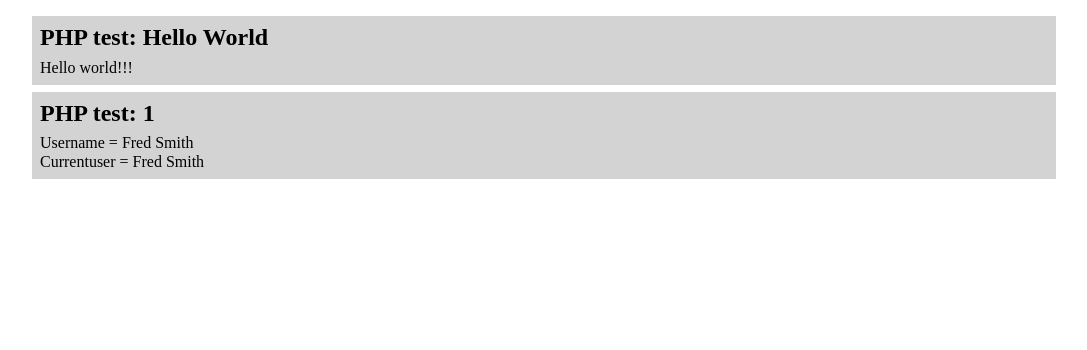
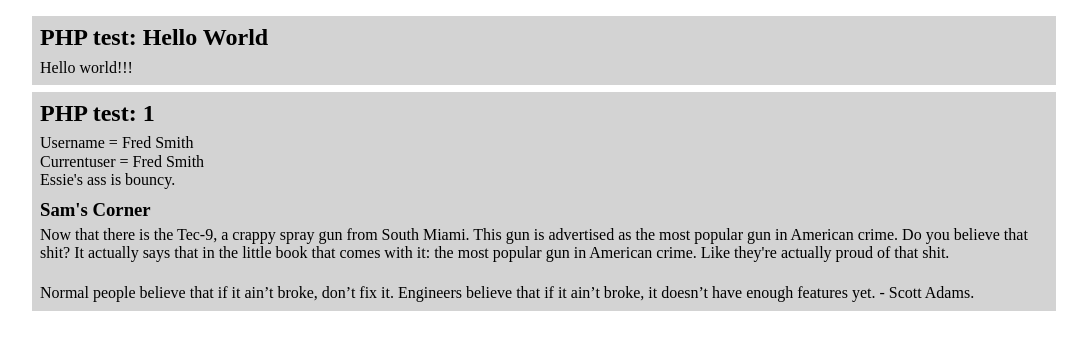
Before and after one commit to BabyLizzy-FunTime-Lab/PHP-MySQL-Start, a PHP site: page / in a window 1280 px wide. Shown: the part 96-446 px from the top of the page, without its empty margins (96-1183 px from the left). Run offline with PHP 8.4, Linux system fonts and the light colour scheme; some web fonts are replaced.

Commit message:
trying out code from the book

```diff
--- a/PHP/test1.php
+++ b/PHP/test1.php
@@ -4,4 +4,37 @@
 	echo "<br>";
 	$current_user = $username;
 	echo "Currentuser = " . $current_user;
+	echo "<br>";
+	$writestuf = "Essie's ass is bouncy.";
+	echo $writestuf;
+	echo "<h3>Sam's Corner</h3> <p>Now that there is the Tec-9, a crappy spray gun from South Miami. This gun is advertised as the most popular gun in American crime. Do you believe that shit? It actually says that in the little book that comes with it: the most popular gun in American crime. Like they're actually proud of that shit.  </p>";
+
+	echo "<br>";
+
+// 	$author = "Bill Gates";
+// 	$text = "Measuring programming progress by lines of code is like
+// 	Measuring aircraft building progress by weight.
+// 	- $author.";
+// 	echo $text;
+
+// 	echo "<br>";
+
+// 	$writer = "Brian W. Kernighan";
+//   	echo <<<_END
+// 	Debugging is twice as hard as writing the code in the first place.
+// 	Therefore, if you write the code as cleverly as possible, you are,
+// 	by definition, not smart enough to debug it.
+
+// 	- $writer.
+// _END;
+	$author = "Scott Adams";
+
+	$out = <<<_END
+	Normal people believe that if it ain’t broke, don’t fix it.
+	Engineers believe that if it ain’t broke, it doesn’t have enough
+	features yet.
+
+	- $author.
+_END;
+	echo $out;
 ?>
--- a/Style/main.css
+++ b/Style/main.css
@@ -31,3 +31,9 @@ body {
 .PHP-test h2 {
 	margin: 0 0 .3em 0;
 }
+.PHP-test h3 {
+	margin: .5em 0 .3em 0;
+}
+.PHP-test p {
+	margin: 0 0 .2em 0;
+}
--- a/index.php
+++ b/index.php
@@ -12,7 +12,8 @@
 	<link href="https://fonts.googleapis.com/css?family=Tomorrow&display=swap" rel="stylesheet">
 
 	<link rel="stylesheet" type="text/css" href="Style/normalize.css">
-	<link rel="stylesheet" type="text/css" href="Style/main.css">
+	<link rel="stylesheet" type="text/css" href="Style/main.css?v=<?php echo time();?>">
+	<!-- The echo time forces the css to reload everytime -->
 
 </head>
 
```
